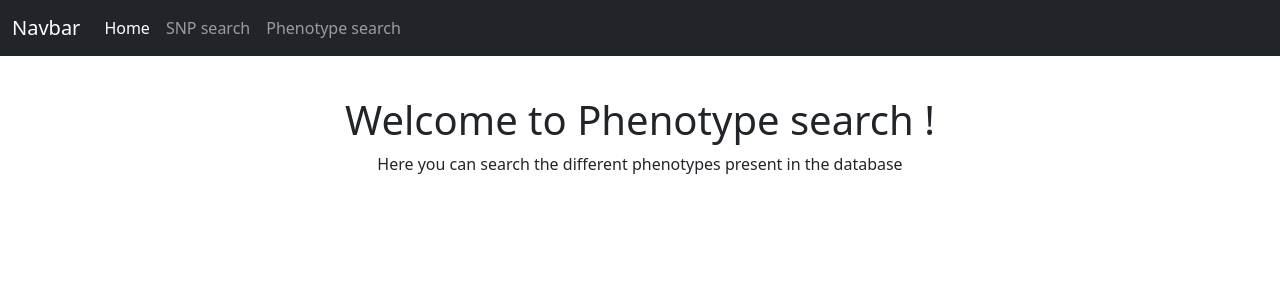
After one commit to Ouertani95/SNP_Project, a Django app: page /phenotype_search/ in a window 1280 px wide. The commit adds this page. Shown: the top 300 px of the page. Run offline with Django 4.2, Linux system fonts and the light colour scheme.

Commit message:
initial setup for home, snp and phenotype pages

```diff
--- a/SNP_App/templates/base.html
+++ b/SNP_App/templates/base.html
@@ -1,13 +1,51 @@
 <!doctype html>
 <html lang="en">
-  <head>
+<head>
+    {% load static %}
     <meta charset="utf-8">
     <meta name="viewport" content="width=device-width, initial-scale=1">
     <title>Bootstrap demo</title>
-    <link href="https://cdn.jsdelivr.net/npm/bootstrap@5.2.1/dist/css/bootstrap.min.css" rel="stylesheet" integrity="sha384-iYQeCzEYFbKjA/T2uDLTpkwGzCiq6soy8tYaI1GyVh/UjpbCx/TYkiZhlZB6+fzT" crossorigin="anonymous">
-  </head>
-  <body>
-    <h1>Hello, world!</h1>
-    <script src="https://cdn.jsdelivr.net/npm/bootstrap@5.2.1/dist/js/bootstrap.bundle.min.js" integrity="sha384-u1OknCvxWvY5kfmNBILK2hRnQC3Pr17a+RTT6rIHI7NnikvbZlHgTPOOmMi466C8" crossorigin="anonymous"></script>
-  </body>
+
+    <link href="https://cdn.jsdelivr.net/npm/bootstrap@5.2.1/dist/css/bootstrap.min.css" rel="stylesheet"
+          integrity="sha384-iYQeCzEYFbKjA/T2uDLTpkwGzCiq6soy8tYaI1GyVh/UjpbCx/TYkiZhlZB6+fzT" crossorigin="anonymous">
+    <link rel="stylesheet" type="text/css" href="{% static 'jquery_datatable/jquery.dataTables.min_1.12.1.css' %}">
+
+</head>
+<body>
+<nav class="navbar navbar-expand-lg fixed-top navbar-dark bg-dark mb-5">
+    <div class="container-fluid">
+        <a class="navbar-brand" href="#">Navbar</a>
+        <button class="navbar-toggler" type="button" data-bs-toggle="collapse" data-bs-target="#navbarNavDropdown"
+                aria-controls="navbarNavDropdown" aria-expanded="false" aria-label="Toggle navigation">
+            <span class="navbar-toggler-icon"></span>
+        </button>
+        <div class="collapse navbar-collapse" id="navbarNavDropdown">
+            <ul class="navbar-nav">
+                <li class="nav-item">
+                    <a class="nav-link active" aria-current="page" href="/">Home</a>
+                </li>
+                <li class="nav-item">
+                    <a class="nav-link" href="/snp_search"> SNP search </a>
+                </li>
+
+                <li class="nav-item">
+                    <a class="nav-link" href="/phenotype_search"> Phenotype search </a>
+                </li>
+
+            </ul>
+        </div>
+    </div>
+</nav>
+
+{% block content %}
+{% endblock content %}
+
+<script src="https://cdn.jsdelivr.net/npm/bootstrap@5.2.1/dist/js/bootstrap.bundle.min.js"
+        integrity="sha384-u1OknCvxWvY5kfmNBILK2hRnQC3Pr17a+RTT6rIHI7NnikvbZlHgTPOOmMi466C8"
+        crossorigin="anonymous"></script>
+<script type="text/javascript" charset="utf8"
+        src="{% static 'jquery_datatable/jquery.dataTables.min_1.12.1.js' %}"></script>
+<script type="text/javascript" charset="utf8" src="{% static 'jquery_datatable/jquery-3.6.1.min.js' %}"></script>
+
+</body>
 </html>
--- /dev/null
+++ b/SNP_App/templates/home.html
@@ -0,0 +1,6 @@
+{% extends 'base.html' %}
+
+{% block content %}
+    <h1 class="mt-5 pt-5 text-center"> Welcome Home !</h1>
+    <p class="text-center mt-2"> This website is used to search data about SNPs and Phenotypes</p>
+{% endblock content %}
--- /dev/null
+++ b/SNP_App/templates/phenotype.html
@@ -0,0 +1,6 @@
+{% extends 'base.html' %}
+
+{% block content %}
+    <h1 class="mt-5 pt-5 text-center"> Welcome to Phenotype search !</h1>
+    <p class="text-center mt-2"> Here you can search the different phenotypes present in the database </p>
+{% endblock content %}
--- /dev/null
+++ b/SNP_App/templates/snp.html
@@ -0,0 +1,6 @@
+{% extends 'base.html' %}
+
+{% block content %}
+    <h1 class="mt-5 pt-5 text-center"> Welcome to SNP search ! </h1>
+    <p class="text-center mt-2"> Here you can search the different SNPs present in the database </p>
+{% endblock content %}
--- a/SNP_App/views.py
+++ b/SNP_App/views.py
@@ -2,4 +2,12 @@ from django.shortcuts import render
 
 
 def display_base(request):
-    return render(request, 'base.html')
+    return render(request, 'home.html')
+
+
+def search_snp(request):
+    return render(request, 'snp.html')
+
+
+def search_phenotype(request):
+    return render(request, 'phenotype.html')
--- a/SNP_Project/settings.py
+++ b/SNP_Project/settings.py
@@ -55,8 +55,7 @@ ROOT_URLCONF = 'SNP_Project.urls'
 TEMPLATES = [
     {
         'BACKEND': 'django.template.backends.django.DjangoTemplates',
-        'DIRS': []
-        ,
+        'DIRS': [],
         'APP_DIRS': True,
         'OPTIONS': {
             'context_processors': [
--- a/SNP_Project/urls.py
+++ b/SNP_Project/urls.py
@@ -22,5 +22,7 @@ from SNP_App import views
 
 urlpatterns = [
     path('admin/', admin.site.urls),
-    path('', views.display_base)
+    path('', views.display_base),
+    path('snp_search/', views.search_snp),
+    path('phenotype_search/', views.search_phenotype),
 ]
```
